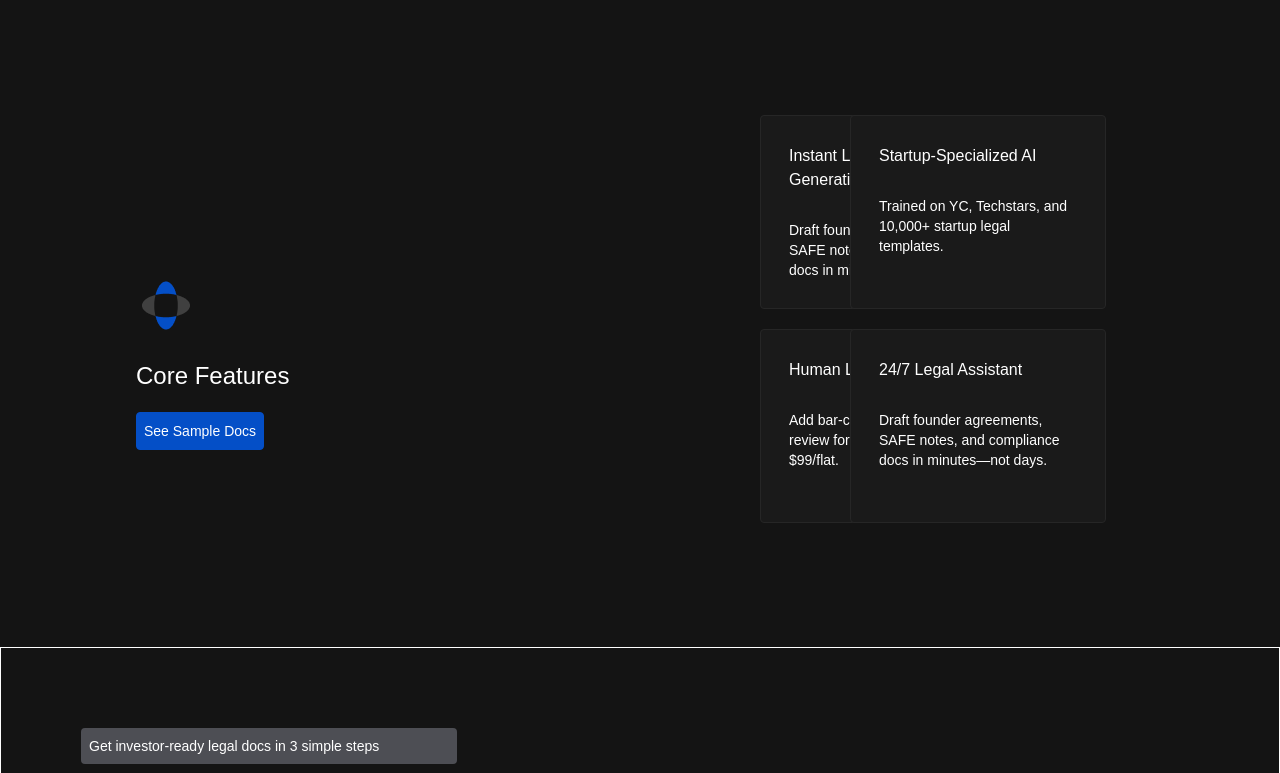
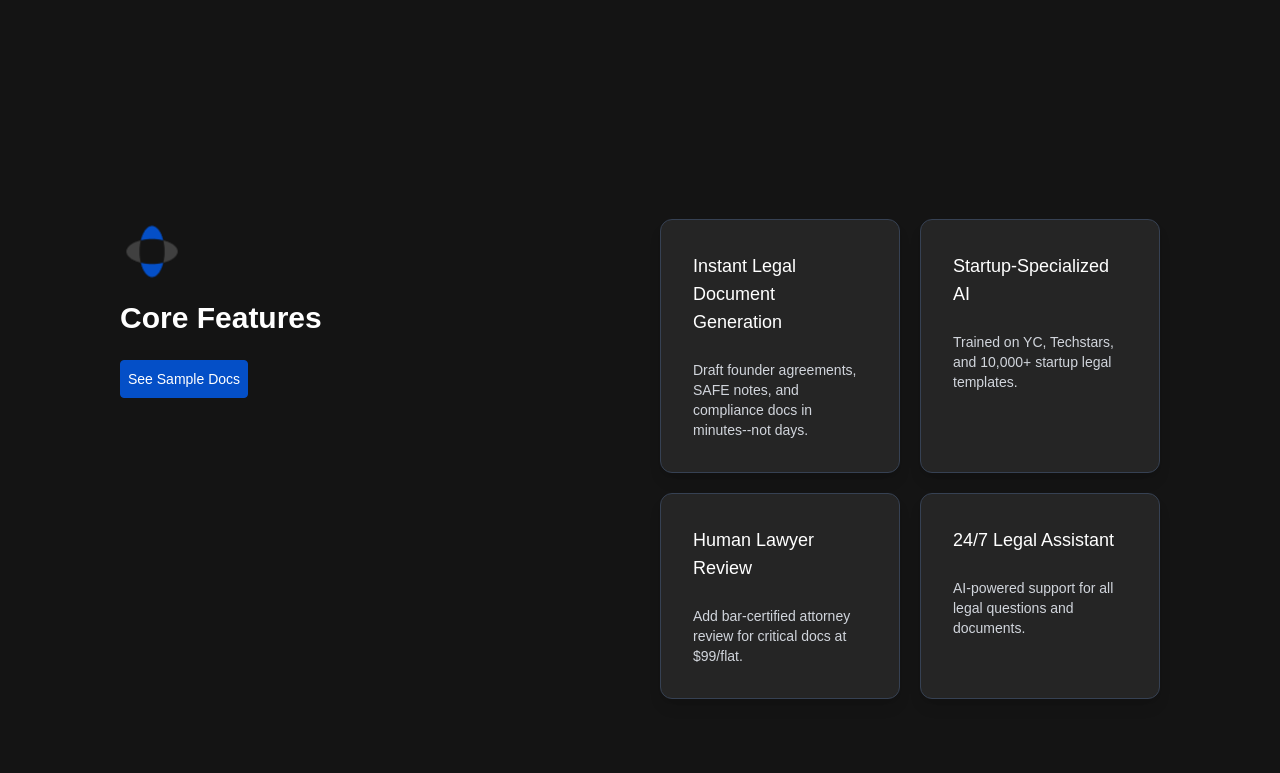
Before and after one commit to Emzzy241/Aittorney, a Next.js app: page / in a window 1280 px wide. Shown: the part 987-1760 px from the top of the page. Built offline with nearby package versions, Linux system fonts and the light colour scheme.

Commit message:
update previous sections

```diff
--- a/src/components/Card.tsx
+++ b/src/components/Card.tsx
@@ -1,17 +1,41 @@
 "use client";
 
 interface CardProps {
-    header: string,
-    paragraph: string
+  iconSrc?: string;
+  header: string;
+  paragraph: string;
 }
 
-const Card = ( {header, paragraph}: CardProps ) => {
-    return (
-        <div className="card w-64 border rounded p-7 text-left border-[#262626] bg-[#1A1A1A] text-[#fff]">
-            <h4 className="text-base">{ header }</h4>
-            <p className="text-sm text-gray md:mt-7">{ paragraph }</p>
-        </div>
-    );
-}
+const Card = ({ iconSrc, header, paragraph }: CardProps) => {
+  return (
+    <div className="w-full bg-[#252525] text-white p-8  rounded-xl border border-gray-700 shadow-lg flex flex-col text-left transition-transform hover:scale-105">
+      {/* Header */}
+      <h3 className="text-lg font-bol">{header}</h3>
+        <br />
+      {/* Paragraph */}
+      <p className="text-sm text-gray-300">{paragraph}</p>
+    </div>
+  );
+};
 
 export default Card;
+
+
+
+// "use client";
+
+// interface CardProps {
+//     header: string,
+//     paragraph: string
+// }
+
+// const Card = ( {header, paragraph}: CardProps ) => {
+//     return (
+//         <div className="card w-64 border rounded p-7 text-left border-[#262626] bg-[#1A1A1A] text-[#fff]">
+//             <h4 className="text-base">{ header }</h4>
+//             <p className="text-sm text-gray md:mt-7">{ paragraph }</p>
+//         </div>
+//     );
+// }
+
+// export default Card;
--- a/src/components/CoreFeaturesSection.tsx
+++ b/src/components/CoreFeaturesSection.tsx
@@ -1,4 +1,3 @@
-// Alright, here I have 2 extra sections under this section
 "use client";
 
 import Button from "@/components/Button";
@@ -6,20 +5,19 @@ import Card from "@/components/Card";
 
 const CoreFeaturesSection = () => {
     return (
-        <div className="features outline-[#fff] width-full grid md:grid-cols-2 gap-60 p-4 h-full w-full mb-20 mt-20">
-            <div className="feature1 border-[#fff] md:pt-40 md:pl-30 w-5/12">
-                {/* A logo image I will get later*/}
-                <i>
-                    <img src="/images/icon-1.png" alt="" />
-                </i>
-                <br />
-                <h3 className="text-white text-2xl w-40 mb-5 ">Core Features</h3>
-                < Button
-                    btnText="See Sample Docs"
-                />
+        <div className="features grid md:grid-cols-2 gap-10 p-30 h-full w-full mb-20 mt-20">
+            {/* Core Features Text Section */}
+            <div className="feature1 text-white flex flex-col items-start">
+                {/* Placeholder for Logo */}
+                <img src="/images/icon-1.png" alt="Feature Icon" className="w-16 mb-4" />
+
+                <h3 className="text-3xl font-bold mb-6">Core Features</h3>
+
+                <Button btnText="See Sample Docs" />
             </div>
 
-            <div className="feature2  cards grid grid-rows-2 grid-cols-2 gap-5 justify-between w-40">
+            {/* Cards Section */}
+            <div className="grid grid-cols-1 sm:grid-cols-2 gap-5">
                 <Card
                     header="Instant Legal Document Generation"
                     paragraph="Draft founder agreements, SAFE notes, and compliance docs in minutes--not days."
@@ -34,7 +32,7 @@ const CoreFeaturesSection = () => {
                 />
                 <Card
                     header="24/7 Legal Assistant"
-                    paragraph="Draft founder agreements, SAFE notes, and compliance docs in minutes—not days."
+                    paragraph="AI-powered support for all legal questions and documents."
                 />
             </div>
         </div>
@@ -42,3 +40,50 @@ const CoreFeaturesSection = () => {
 }
 
 export default CoreFeaturesSection;
+
+
+
+// // Alright, here I have 2 extra sections under this section
+// "use client";
+
+// import Button from "@/components/Button";
+// import Card from "@/components/Card";
+
+// const CoreFeaturesSection = () => {
+//     return (
+//         <div className="features outline-[#fff] width-full grid md:grid-cols-2 gap-60 p-4 h-full w-full mb-20 mt-20">
+//             <div className="feature1 border-[#fff] md:pt-40 md:pl-30 w-5/12">
+//                 {/* A logo image I will get later*/}
+//                 <i>
+//                     <img src="/images/icon-1.png" alt="" />
+//                 </i>
+//                 <br />
+//                 <h3 className="text-white text-2xl w-40 mb-5 ">Core Features</h3>
+//                 < Button
+//                     btnText="See Sample Docs"
+//                 />
+//             </div>
+
+//             <div className="feature2  cards grid grid-rows-2 grid-cols-2 gap-5 justify-between w-40">
+//                 <Card
+//                     header="Instant Legal Document Generation"
+//                     paragraph="Draft founder agreements, SAFE notes, and compliance docs in minutes--not days."
+//                 />
+//                 <Card
+//                     header="Startup-Specialized AI"
+//                     paragraph="Trained on YC, Techstars, and 10,000+ startup legal templates."
+//                 />
+//                 <Card
+//                     header="Human Lawyer Review"
+//                     paragraph="Add bar-certified attorney review for critical docs at $99/flat."
+//                 />
+//                 <Card
+//                     header="24/7 Legal Assistant"
+//                     paragraph="Draft founder agreements, SAFE notes, and compliance docs in minutes—not days."
+//                 />
+//             </div>
+//         </div>
+//     );
+// }
+
+// export default CoreFeaturesSection;
```
